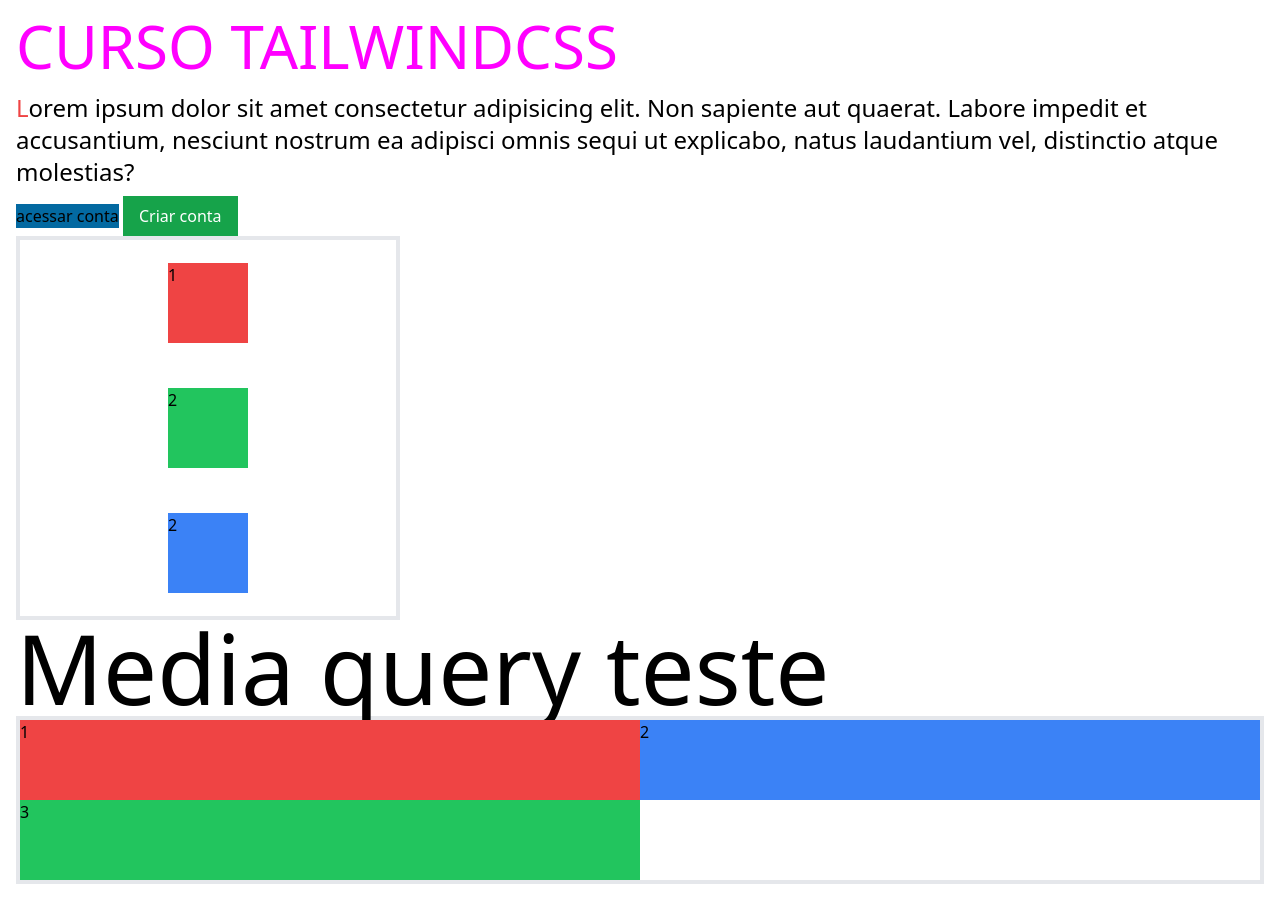
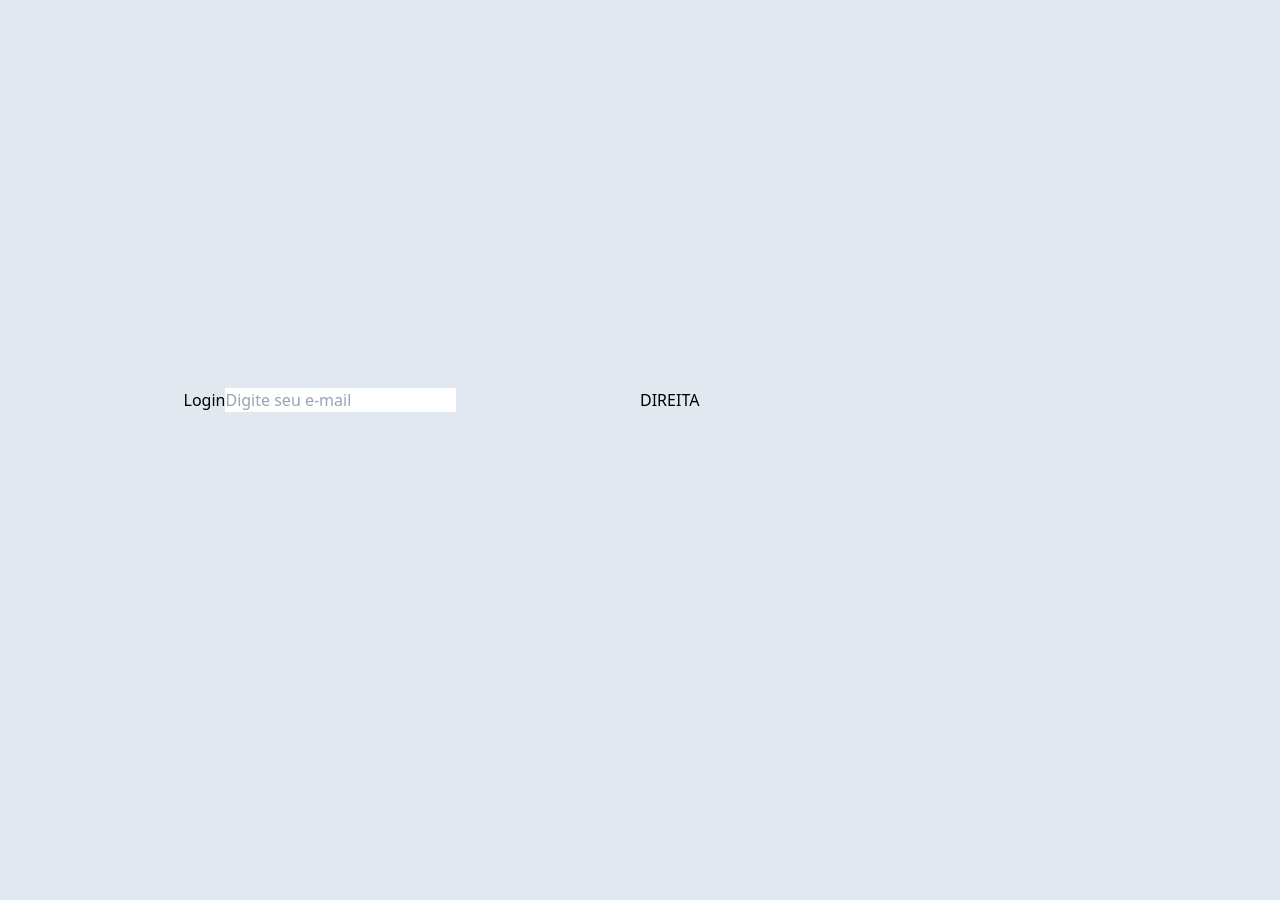
Before and after one commit to gabrieldias-dev/TailwindCSS, a plain HTML site: page src/index.html in a window 1280 px wide. After the commit the page ends 800 px from the top, so only its background shows below. Drawn offline with Linux system fonts and the light colour scheme.

Commit message:
Add files via upload

```diff
--- a/src/index.html
+++ b/src/index.html
@@ -7,32 +7,23 @@
     <link rel="stylesheet" href="/styles/output.css">
     <title>CURSO TAILWINDCSS</title>
 </head>
-<body class="p-4">
-    <h1 class="text-primaria text-6xl">CURSO TAILWINDCSS</h1>
-    <p class="first-letter:text-red-500 text-2xl mt-4">Lorem ipsum dolor sit amet consectetur adipisicing elit. Non sapiente aut quaerat. Labore impedit et accusantium, nesciunt nostrum ea adipisci omnis sequi ut explicabo, natus laudantium vel, distinctio atque molestias?</p>
+<body class="bg-slate-200">
+    <main class="w-full min-h-screen flex flex-col md:flex-row items-center justify-center mx-auto">
 
-    <button class="bg-sky-700 mt-4 hover:bg-sky-200 duration-1000">acessar conta</button>
+        <section class="w-full flex-1 flex justify-center items-center">
 
-    <button class="bg-green-600 text-white py-2 px-4 hover:animate-floatUP">
-        Criar conta
-    </button>
+            <div class="w-full max-w-xl flex justify-center items-center">
+                <img src="" alt="">
+                <h1>Login</h1>
+                <input type="text" placeholder="Digite seu e-mail">
+            </div>
 
-    <div class="w-96 h-96 border-4 flex flex-col justify-around items-center">
-        <div class="w-20 h-20 bg-red-500">1</div>
-        <div class="w-20 h-20 bg-green-500">2</div>
-        <div class="w-20 h-20 bg-blue-500">2</div>
+        </section>
 
-    </div>
+        <section class="hidden md:flex w-full flex-1"> DIREITA </section>
 
-    <h2 class="text-2xl sm:text-5xl md:text-8xl"> Media query teste</h2>
-    <!-- Taiwlind usa mobile first como premicia -->
+    </main>
 
-    <div class="w-full border-4 grid grid-cols-1 md:grid-cols-2">
-        <div class="bg-red-500 h-20">1</div>
-        <div class="bg-blue-500 h-20">2</div>
-        <div class="bg-green-500 h-20">3</div>
-
-    </div>
 
 </body>
 </html>
```
Also changed, not shown: src/assets/perfil.png (added), styles/output.css.
